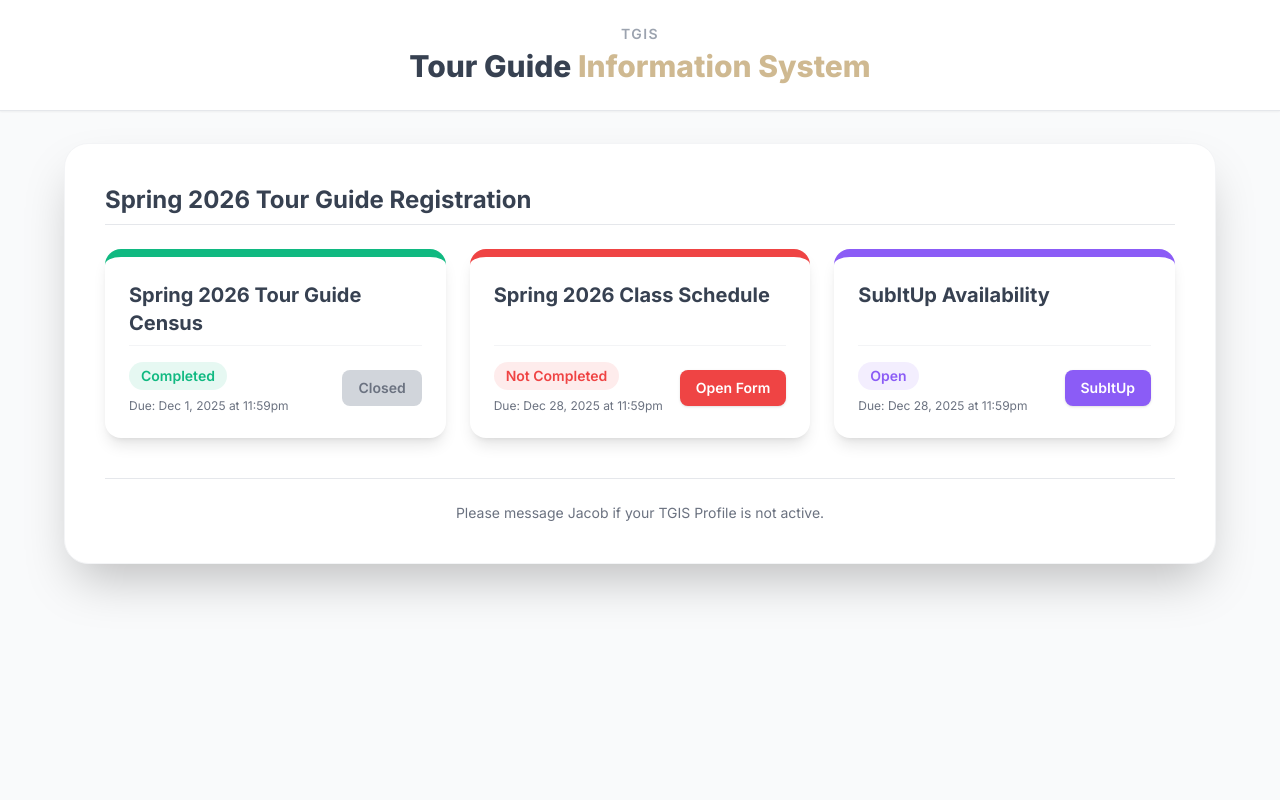
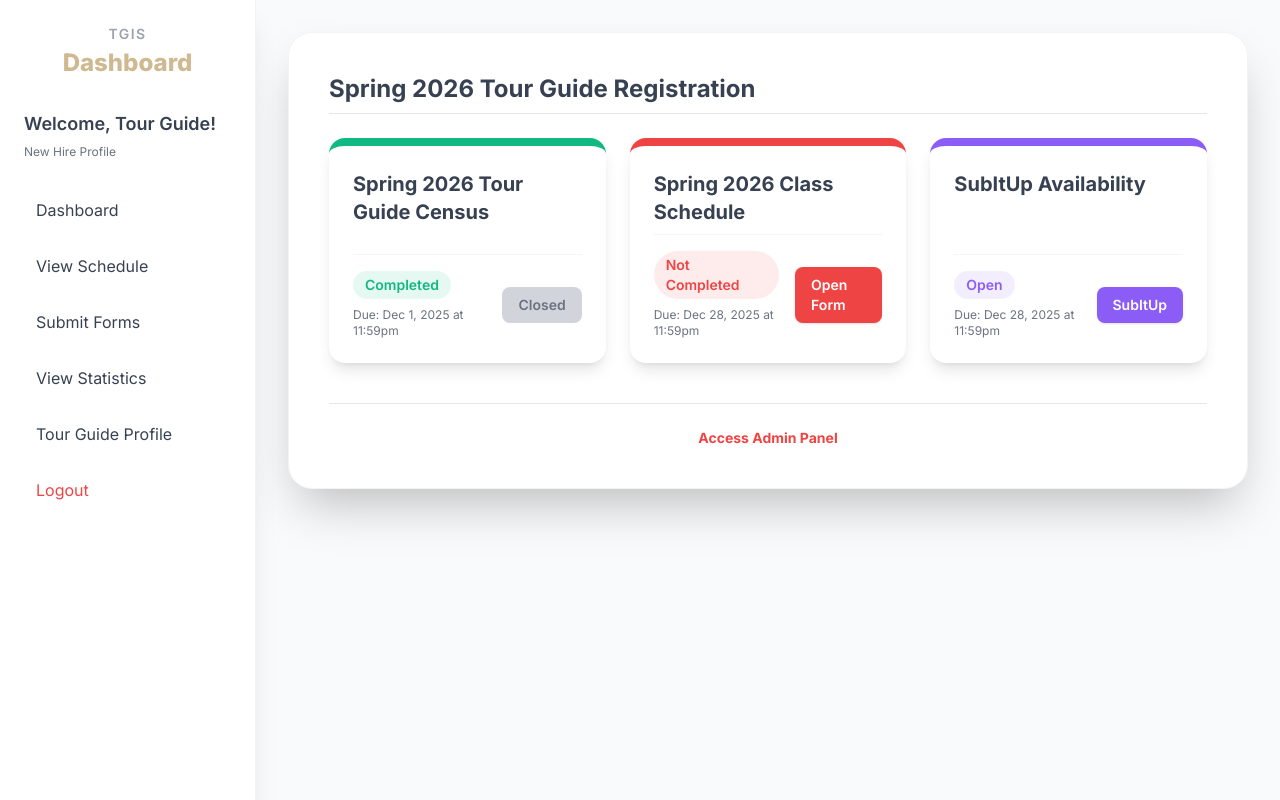
Before and after one commit to jlavra3/admissions, a plain HTML site: page tgis_passthrough_uid8200192.html in a window 1280 px wide. Drawn offline with nearby package versions, Linux system fonts and the light colour scheme.

Commit message:
Update tgis_passthrough_uid8200192.html

```diff
--- a/tgis_passthrough_uid8200192.html
+++ b/tgis_passthrough_uid8200192.html
@@ -3,73 +3,91 @@
 <head>
     <meta charset="UTF-8">
     <meta name="viewport" content="width=device-width, initial-scale=1.0">
-    <title>TGIS</title>
+    <title>TGIS Dashboard - Completed Census</title>
     <script src="https://cdn.tailwindcss.com"></script>
-
     <link href="https://fonts.googleapis.com/css2?family=Inter:wght@400;600;700;800;900&display=swap" rel="stylesheet">
 
     <script>
         tailwind.config = {
             theme: {
                 extend: {
-                    fontFamily: {
-                        // Using Inter, a professional, screen-optimized font
-                        sans: ['Inter', 'sans-serif'],
-                    },
+                    fontFamily: { sans: ['Inter', 'sans-serif'], },
                     colors: {
                         'primary-gold': '#CFB991',
-                        'primary-gold-dark': '#B8A17D',
                         'text-dark': '#374151',
-                        // Updated Status Colors
-                        'status-green': '#10B981', // Tailwind green-500 for Completed
-                        'status-gray': '#9CA3AF',
-                        'status-red': '#EF4444', // Added red status color for "Not Completed"
-                        'status-purple': '#8B5CF6', // Added purple status color for Open
+                        'status-red': '#EF4444',
+                        'status-green': '#10B981',
+                        'status-gray': '#9CA3AF', // Added status-gray for the disabled button
+                        'status-purple': '#8B5CF6',
                     }
                 }
             }
         }
     </script>
-
     <style>
-        /* Custom scrollbar style */
+        .content-area {
+            margin-left: 16rem;
+        }
+        @media (max-width: 640px) {
+            .content-area {
+                margin-left: 0;
+            }
+        }
+        /* Custom scrollbar style from the previous code for consistency */
         .status-card-container::-webkit-scrollbar {
             width: 8px;
         }
-
         .status-card-container::-webkit-scrollbar-track {
             background: #f1f1f1;
             border-radius: 10px;
         }
-
         .status-card-container::-webkit-scrollbar-thumb {
             background: #e0e0e0;
             border-radius: 10px;
         }
-
         .status-card-container::-webkit-scrollbar-thumb:hover {
             background: #d4d4d4;
         }
     </style>
 </head>
-<body class="font-sans bg-gray-50 min-h-screen flex flex-col antialiased">
 
-    <header class="p-6 text-center border-b border-gray-200 bg-white shadow-sm">
-        <p class="text-sm font-semibold text-gray-400 uppercase tracking-widest mb-1">
-            TGIS
-        </p>
-        <h1 class="text-3xl font-extrabold text-text-dark leading-tight">
-            Tour Guide <span class="text-primary-gold">Information System</span>
+<body class="font-sans bg-gray-50 min-h-screen antialiased">
+
+<nav id="sidebar" class="fixed top-0 left-0 h-full w-64 bg-white shadow-xl border-r border-gray-100 p-6 z-10 hidden sm:block">
+    <div class="mb-8 text-center">
+        <p class="text-sm font-semibold text-gray-400 uppercase tracking-widest mb-1">TGIS</p>
+        <h1 class="text-2xl font-extrabold text-text-dark leading-tight">
+            <span class="text-primary-gold">Dashboard</span>
         </h1>
+    </div>
+
+    <div class="mb-6">
+        <p class="text-lg font-semibold text-text-dark">Welcome, Tour Guide!</p>
+        <span class="text-xs text-gray-500">New Hire Profile</span>
+    </div>
+
+    <ul class="space-y-2">
+        <li><a href="#" class="block p-3 rounded-lg text-text-dark hover:bg-gray-100 font-medium">Dashboard</a></li>
+        <li><a href="#" class="block p-3 rounded-lg text-text-dark hover:bg-gray-100 font-medium">View Schedule</a></li>
+        <li><a href="#" class="block p-3 rounded-lg text-text-dark hover:bg-gray-100 font-medium">Submit Forms</a></li>
+        <li><a href="#" class="block p-3 rounded-lg text-text-dark hover:bg-gray-100 font-medium">View Statistics</a></li>
+        <li><a href="#" class="block p-3 rounded-lg text-text-dark hover:bg-gray-100 font-medium">Tour Guide Profile</a></li>
+        <li><a href="#" class="block p-3 rounded-lg text-status-red hover:bg-red-50 font-medium">Logout</a></li>
+    </ul>
+
+</nav>
+<header class="sm:hidden p-4 bg-white shadow-md flex justify-between items-center z-20">
+    <div class="text-lg font-bold text-primary-gold">TGIS</div>
+    <button id="mobile-menu-button" class="text-text-dark">
+        ☰
+    </button>
 </header>
-
-    <main class="flex-grow flex items-start justify-center p-4 sm:p-8">
+<div class="content-area p-4 sm:p-8">
     <div class="max-w-6xl w-full bg-white shadow-2xl rounded-3xl overflow-hidden p-6 sm:p-10 border border-gray-100">
 
         <h2 class="text-2xl font-bold text-text-dark mb-6 border-b pb-2">
             Spring 2026 Tour Guide Registration
         </h2>
-
         <div class="grid grid-cols-1 md:grid-cols-3 gap-6 status-card-container">
 
             <div class="bg-white p-6 rounded-2xl shadow-lg border-t-8 border-status-green flex flex-col">
@@ -131,16 +149,31 @@
                     </a>
                 </div>
             </div>
-
         </div>
 
         <div class="mt-10 pt-6 border-t border-gray-200">
             <p class="text-sm text-gray-500 font-medium text-center">
-                    Please message Jacob if your TGIS Profile is not active.
+                <a href="#" class="text-status-red hover:text-red-700 font-bold">Access Admin Panel</a>
             </p>
         </div>
     </div>
-    </main>
+</div>
+<script>
+    const sidebar = document.getElementById('sidebar');
+    const menuButton = document.getElementById('mobile-menu-button');
 
+
+    if (menuButton) {
+        menuButton.addEventListener('click', () => {
+            if (sidebar.classList.contains('hidden')) {
+                sidebar.classList.remove('hidden');
+                sidebar.classList.add('fixed', 'block');
+            } else {
+                sidebar.classList.add('hidden');
+                sidebar.classList.remove('fixed', 'block');
+            }
+        });
+    }
+</script>
 </body>
 </html>
```
Lines whose indentation alone changed are shown as unchanged.
